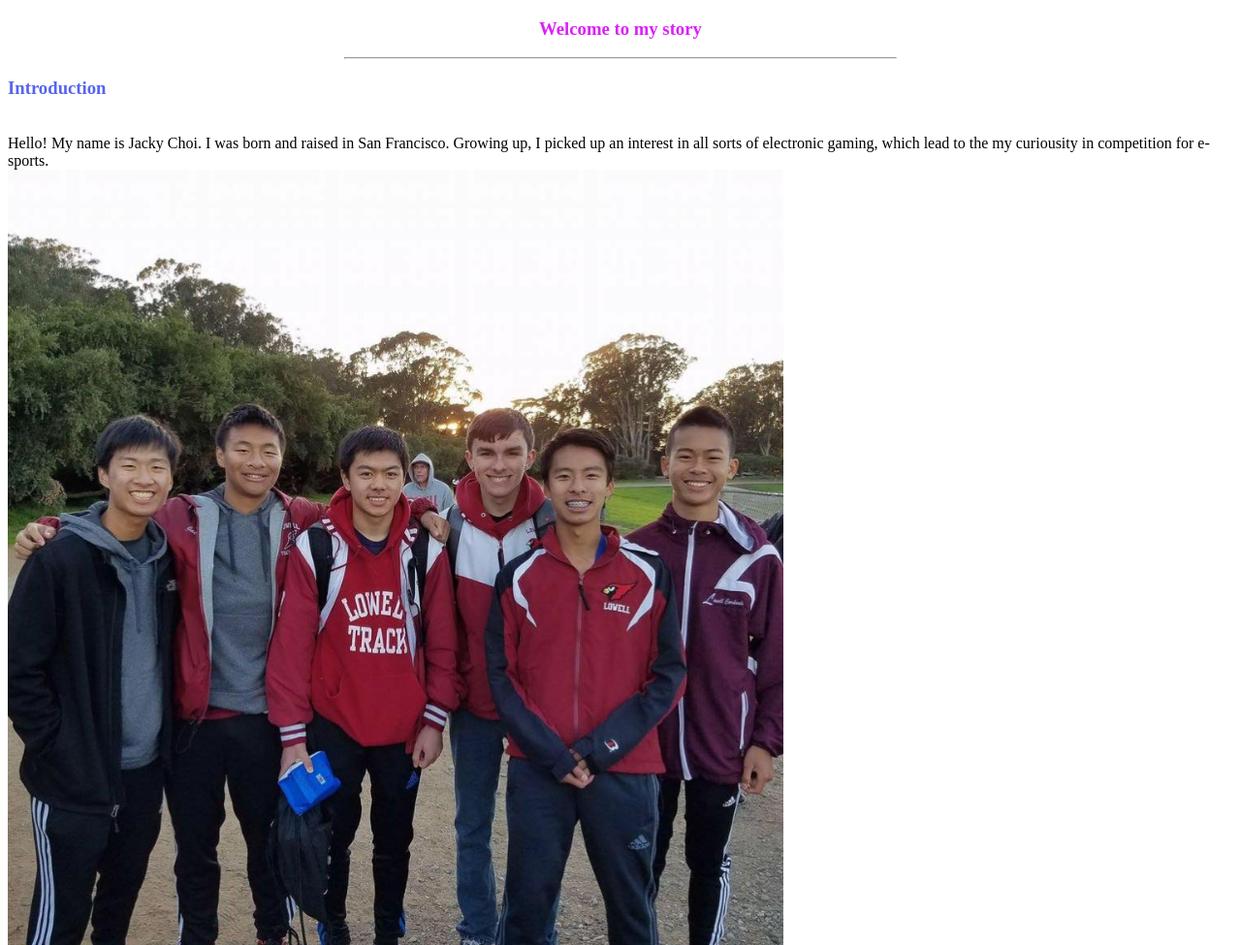
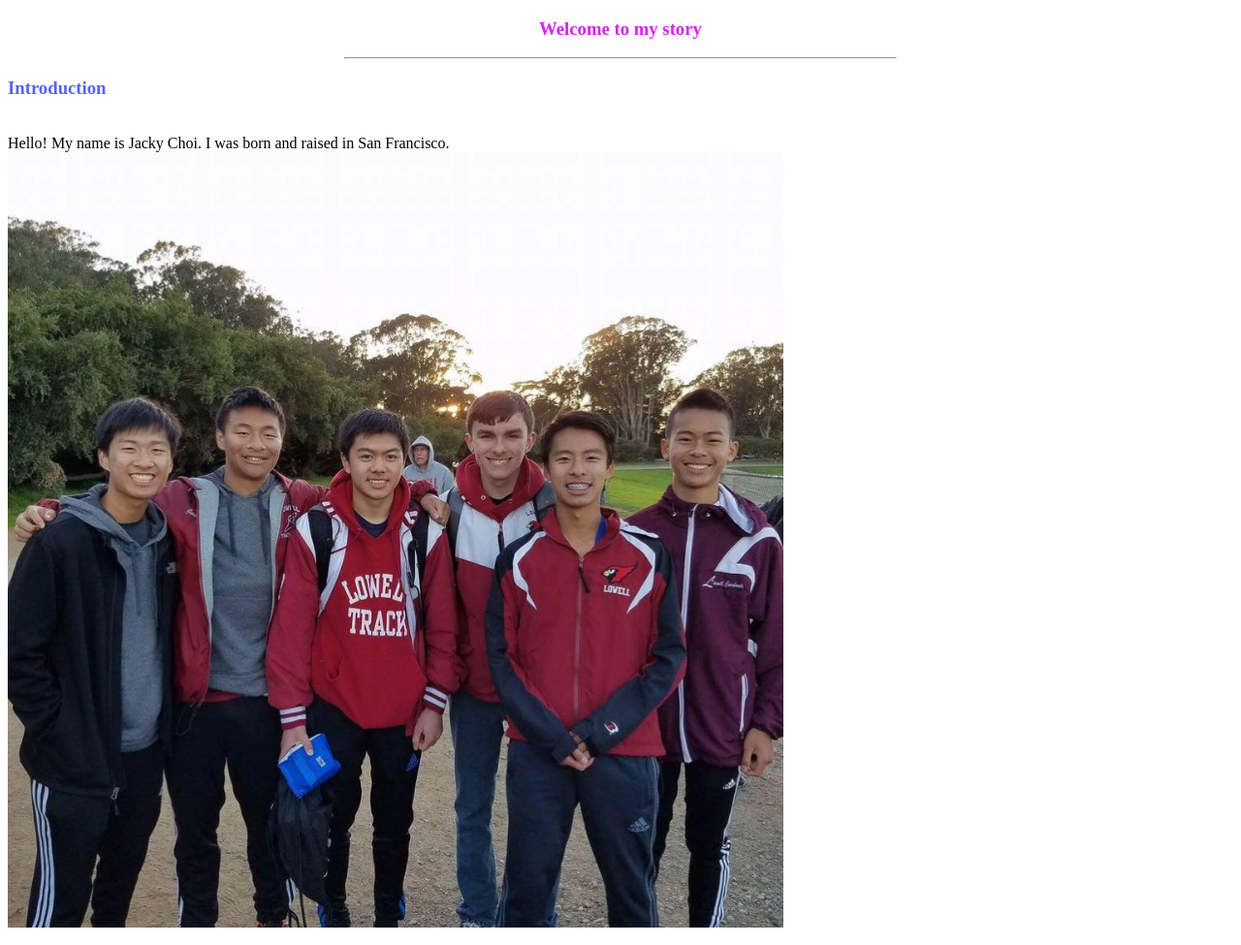
Before and after one commit to choijacky/choijacky.github.io, a plain HTML site: page index.html in a window 1280 px wide. Shown: the top 975 px of the page at 97% size. Drawn offline with Linux system fonts and the light colour scheme.

Commit message:
Merge branch 'master' of https://github.com/choijacky/choijacky.github.io

```diff
--- a/index.html
+++ b/index.html
@@ -7,8 +7,7 @@
     <h3 style = "color:#5664F1;"> Introduction </h3>
     <br>
     <pr> Hello! My name is Jacky Choi. I was born and raised in San Francisco.
-         Growing up, I picked up an interest in all sorts of electronic gaming,
-         which lead to the my curiousity in competition for e-sports. </pr>
+         </pr>
     <br>
     <img src = "images/XCteam.jpg" alt = "Team" width = "800" height = "800" />
     <h3> Lowell High School Cross Country 2017</h3>
```
